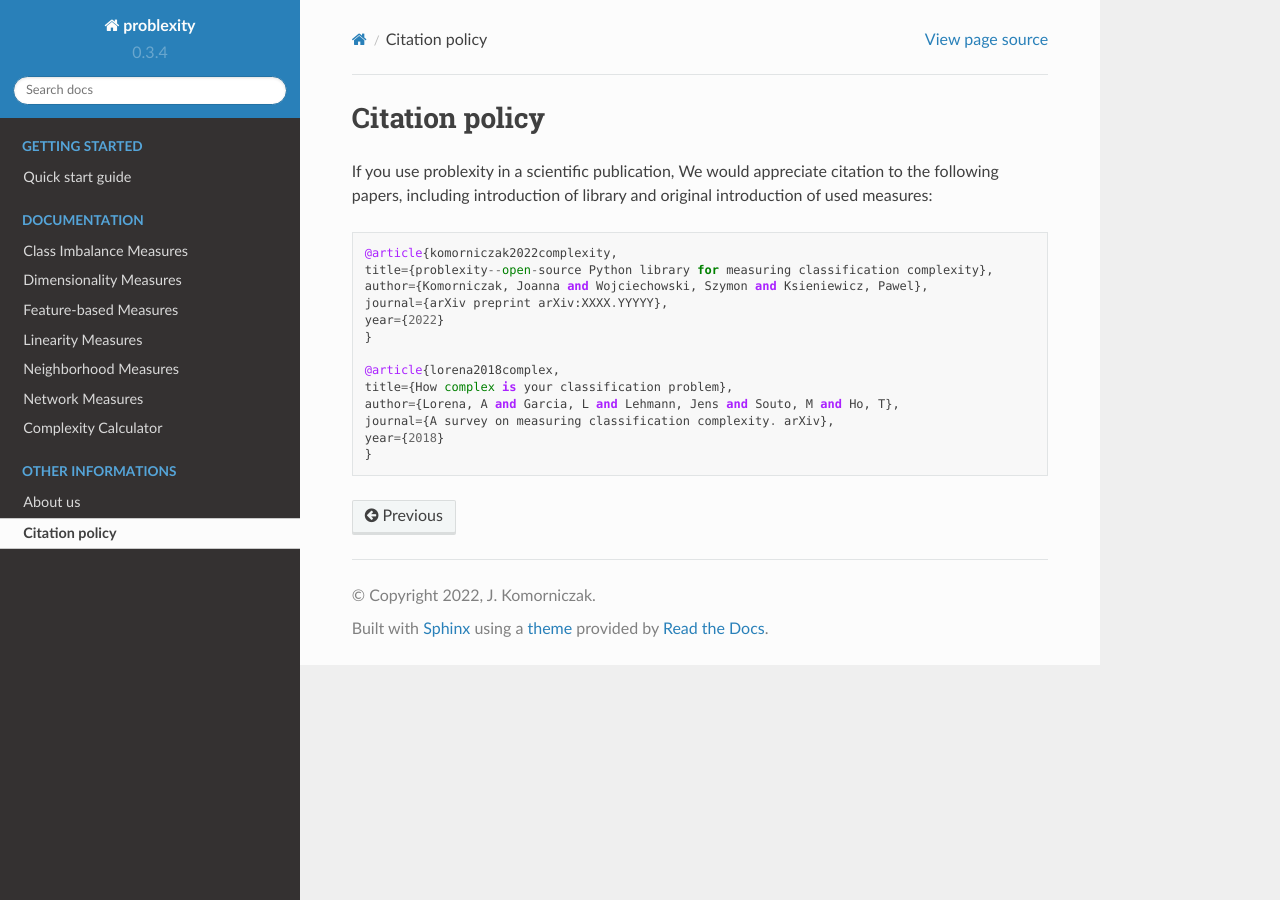
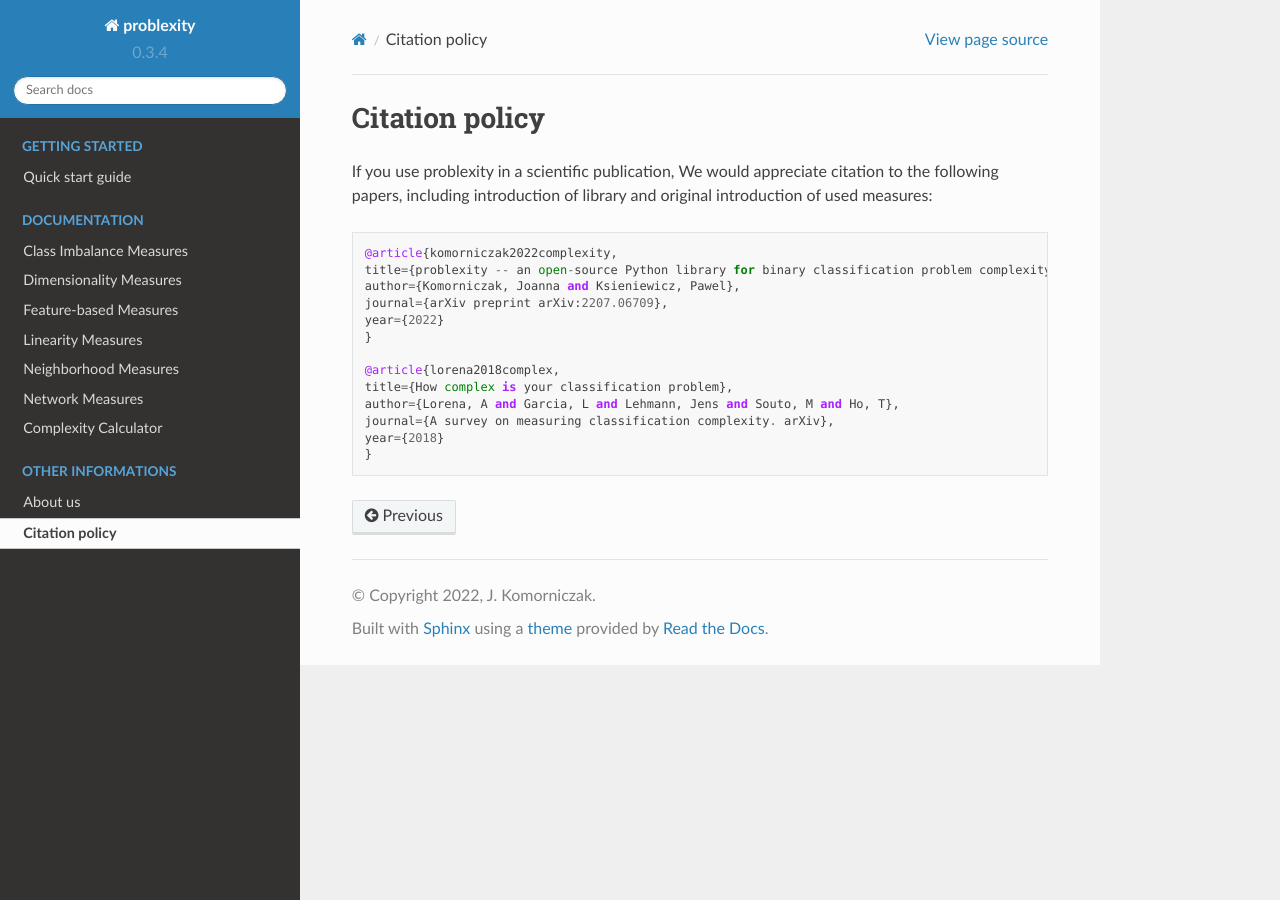
Before and after one commit to w4k2/problexity, a Sphinx documentation site: the page built from docs/source/cite.rst, in a window 1280 px wide. Built offline with Sphinx 7.4.7 and the Read the Docs theme 2.0.0, drawn with Linux system fonts in a browser that asks for light colours.

Commit message:
Update citation policy

```diff
--- a/docs/source/cite.rst
+++ b/docs/source/cite.rst
@@ -5,9 +5,9 @@ Citation policy
 If you use problexity in a scientific publication, We would appreciate citation to the following papers, including introduction of library and original introduction of used measures::
 
     @article{komorniczak2022complexity,
-    title={problexity--open-source Python library for measuring classification complexity},
-    author={Komorniczak, Joanna and Wojciechowski, Szymon and Ksieniewicz, Pawel},
-    journal={arXiv preprint arXiv:XXXX.YYYYY},
+    title={problexity -- an open-source Python library for binary classification problem complexity assessment},
+    author={Komorniczak, Joanna and Ksieniewicz, Pawel},
+    journal={arXiv preprint arXiv:2207.06709},
     year={2022}
     }
 
```
Also changed, not shown: README.md (+1 -1 lines).
